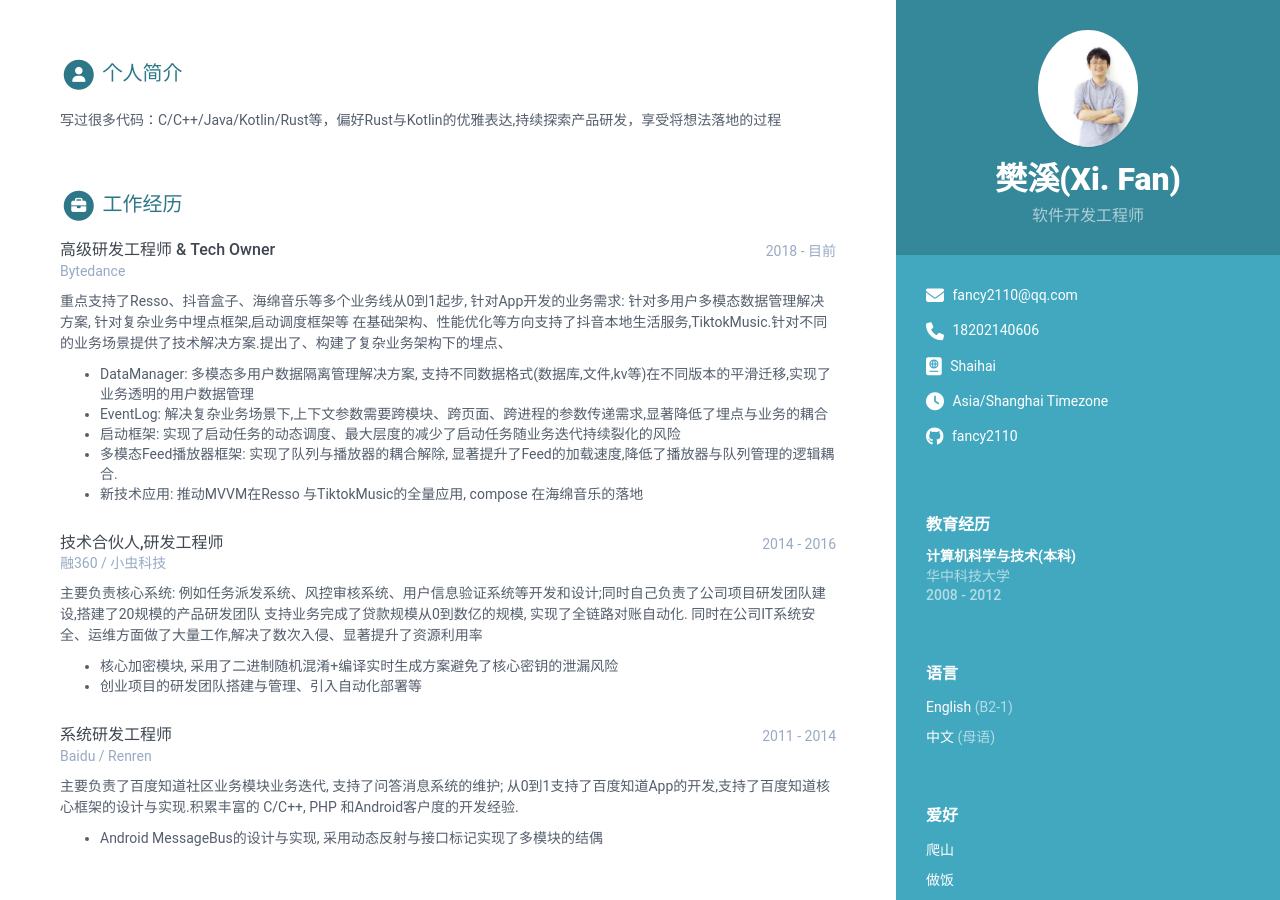
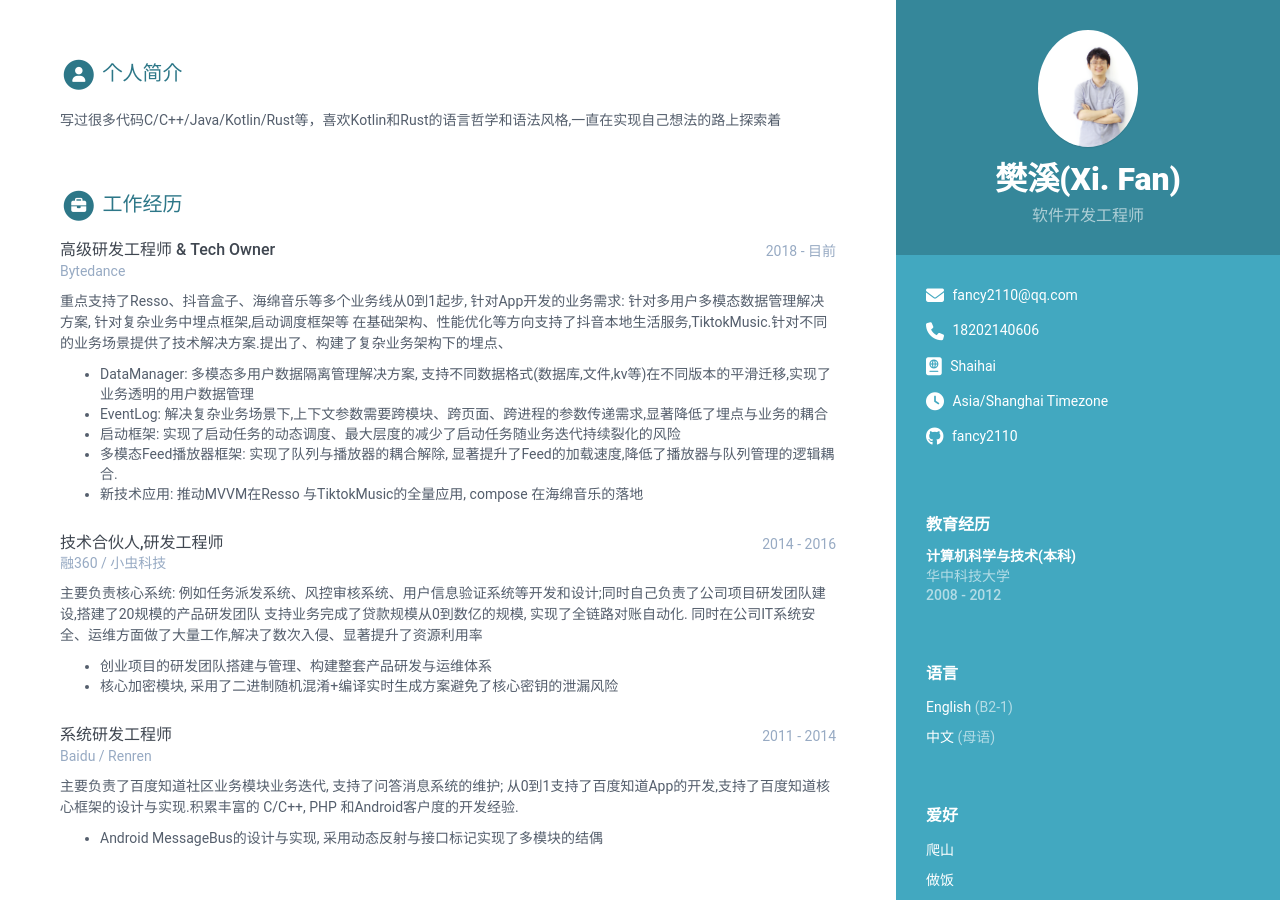
Before and after one commit to fancy2110/fancy2110.github.io, a Jekyll site: the page built from print.html, in a window 1280 px wide and 900 px high. Built offline with Jekyll 4.4.1, drawn with Linux system fonts in a browser that asks for light colours; nearby versions of some CDN libraries; library files that are not in the unit come from our copies.

Commit message:
feat:修改个人简介

```diff
--- a/_data/data.yml
+++ b/_data/data.yml
@@ -4,7 +4,7 @@
 
 sidebar:
   position: right # position of the sidebar : left or right
-  about: True # set to False or comment line if you want to remove the "how to use?" in the sidebar
+  about: false # set to False or comment line if you want to remove the "how to use?" in the sidebar
   education: True # set to False if you want education in main section instead of in sidebar
 
   # Profile information
@@ -52,7 +52,7 @@ sidebar:
 career-profile:
   title: 个人简介
   summary: |
-    写过很多代码：C/C++/Java/Kotlin/Rust等，偏好Rust与Kotlin的优雅表达,持续探索产品研发，享受将想法落地的过程
+    写过很多代码C/C++/Java/Kotlin/Rust等，喜欢Kotlin和Rust的语言哲学和语法风格,一直在实现自己想法的路上探索着
 education:
   title: 教育经历
   info:
@@ -86,8 +86,9 @@ experiences:
       details: |
         主要负责核心系统: 例如任务派发系统、风控审核系统、用户信息验证系统等开发和设计;同时自己负责了公司项目研发团队建设,搭建了20规模的产品研发团队
         支持业务完成了贷款规模从0到数亿的规模, 实现了全链路对账自动化. 同时在公司IT系统安全、运维方面做了大量工作,解决了数次入侵、显著提升了资源利用率
+
+          - 创业项目的研发团队搭建与管理、构建整套产品研发与运维体系
           - 核心加密模块, 采用了二进制随机混淆+编译实时生成方案避免了核心密钥的泄漏风险
-          - 创业项目的研发团队搭建与管理、引入自动化部署等
 
     - role: 系统研发工程师
       time: 2011 - 2014
```
